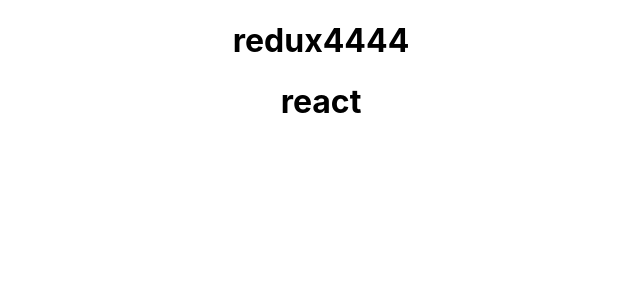
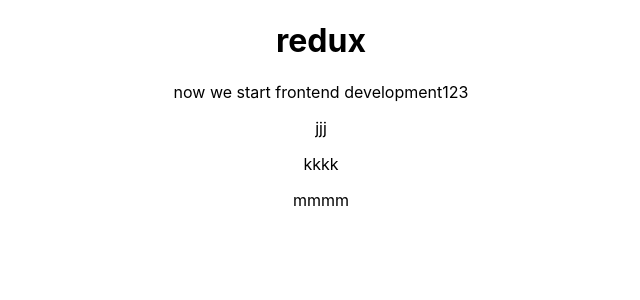
Before and after one commit to 20011994/Techbreakfront, a React (Create React App) app: page / in a window 1280 px wide. Shown: the top 300 px of the page, without its empty margins (319-959 px from the left). Built offline with nearby package versions, Linux system fonts and the light colour scheme.

Commit message:
pdev commit

```diff
--- a/src/App.js
+++ b/src/App.js
@@ -4,10 +4,11 @@
 function App() {
   return (
     <div className="App">
-    <h1>redux4444</h1>
-    <h1>react</h1>
-
-
+    <h1>redux</h1>
+      now we start frontend development123
+      <p>jjj</p>
+      <p>kkkk</p>
+      <p>mmmm</p>
     </div>
   );
 }
```
